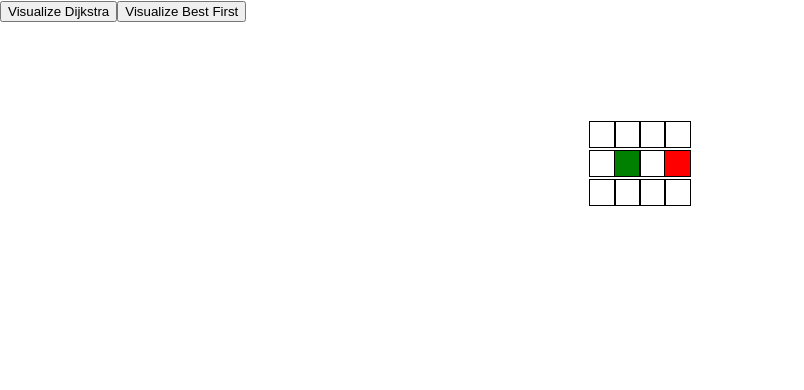
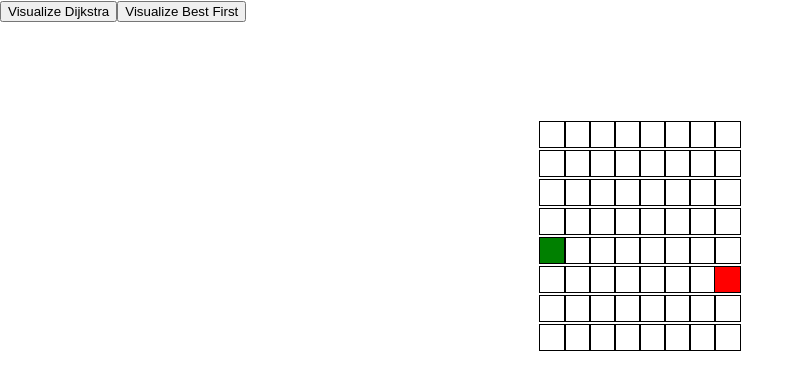
Before and after one commit to Marcin-99/path-finding, a React (Create React App) app in the folder path_finding_react/: page / in a window 1280 px wide. Shown: the top 390 px of the page, without its empty margins (0-804 px from the left). Built offline with nearby package versions, Linux system fonts and the light colour scheme.

Commit message:
Successfully implemented animation for best-first algorithm.

```diff
--- a/path_finding_react/src/ProjectVisualizer/Visualizer.css
+++ b/path_finding_react/src/ProjectVisualizer/Visualizer.css
@@ -1,6 +1,6 @@
 .grid {
 	margin-top: 100px;
-	width: 100px;
+	width: 200px;
 	margin-left: auto;
 	margin-right: auto;
 	color: black;
--- a/path_finding_react/src/ProjectVisualizer/Visualizer.js
+++ b/path_finding_react/src/ProjectVisualizer/Visualizer.js
@@ -4,21 +4,23 @@ import './Visualizer.css';
 import {dijkstra, getNodesInShortestPathOrder} from '../utilities/dijkstra-path-finding-algorithm';
 
 
-const ROWS = 3;
-const COLUMNS = 4;
+const ROWS = 8;
+const COLUMNS = 8;
 
-const START_NODE_ROW = 1;
-const START_NODE_COL = 1;
+const START_NODE_COL = 0;
+const START_NODE_ROW = 4;
 
-const FINISH_NODE_ROW = 1;
-const FINISH_NODE_COL = 3;
+const FINISH_NODE_COL = 7;
+const FINISH_NODE_ROW = 5;
 
 
 
 class Visualizer extends React.Component {
 
 	state = {
-		nodes: []
+		nodes: [],
+		closedPath: [],
+		openPath: []
 	}
 
 	componentDidMount() {
@@ -71,27 +73,28 @@ class Visualizer extends React.Component {
   	}
 
 
-  	animateShortestPath(nodesInShortestPathOrder) {
-	    for (let i = 0; i < nodesInShortestPathOrder.length; i++) {
+  	//////////////////////////////////////////////////////////////////////////////////////////////////////////////////////////////////////////////////
+
+
+  	animateShortestPath = (path) => {
+	    for (let i = 0; i < path.length; i++) {
+	    	console.log(path[i]);
 	      	setTimeout(() => {
-	        const node = nodesInShortestPathOrder[i];
+	        const node = path[i].node;
 	        document.getElementById('node-' + node.row + '-' + node.column).className = 'node node-shortest-path';
 	      	}, 50 * i);
 	    }
   	}
 
-  	//////////////////////////////////////////////////////////////////////////////////////////////////////////////////////////////////////////////////
-
 
   	fetchBestFirst = () => {
   		console.log("fetching...");
+  		let output;
 
     	fetch('http://127.0.0.1:8000/algorithms/best-first/width=8&height=8&start=0,4&goal=7,5&walls=1,5&1,7&2,5&2,7&3,5&3,7&4,4&4,5&4,7&5,4&5,7&6,5&6,6&6,7')
       		.then(response => response.json())
-      		.then(data =>
-          		console.log(data)
-        	)
-  	}
+      		.then(data => this.animateShortestPath(data.closed_path))
+    }
 
 
   	visualizeBestFirst() {
@@ -99,7 +102,6 @@ class Visualizer extends React.Component {
   		const startNode = nodes[START_NODE_ROW][START_NODE_COL];
   		const finishNode = nodes[FINISH_NODE_ROW][FINISH_NODE_COL];
   		this.fetchBestFirst();
-  		//const visitedNodesInOrder = bestFirst(nodes, startNode, finishNode);
   	}
 
 
```
Also changed, not shown: 1 other file (tests, documents, lock files or other folders).
